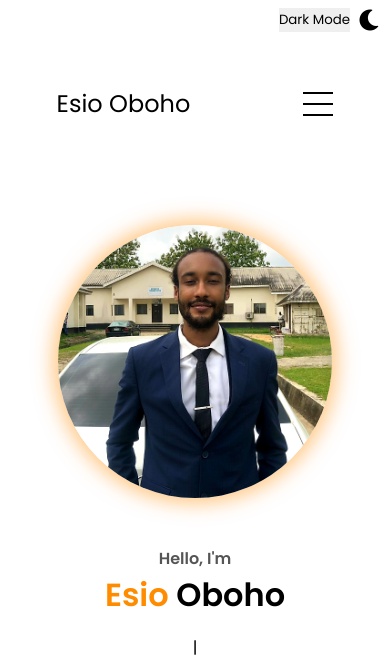
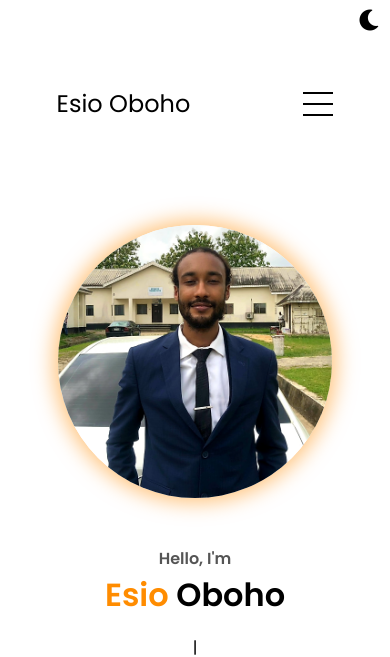
Before and after one commit to MgsSlayer/MgsSlayer.github.io, a plain HTML site: page index.html in a window 390 px wide. Shown: the top 657 px of the page. Drawn offline with nearby package versions, Linux system fonts and the light colour scheme.

Commit message:
Update to mobile view2

```diff
--- a/index.html
+++ b/index.html
@@ -16,7 +16,7 @@
 
   <body>
     <div class="btn-ctn">
-        <button class="mode-btn" onclick="darkmode()">Dark Mode</button>
+        <!-- <button class="mode-btn" onclick="darkmode()">Dark Mode</button> -->
         <i class="fas fa-moon dark-mode-icon" onclick="darkmode()"></i>
     </div>
 
```
